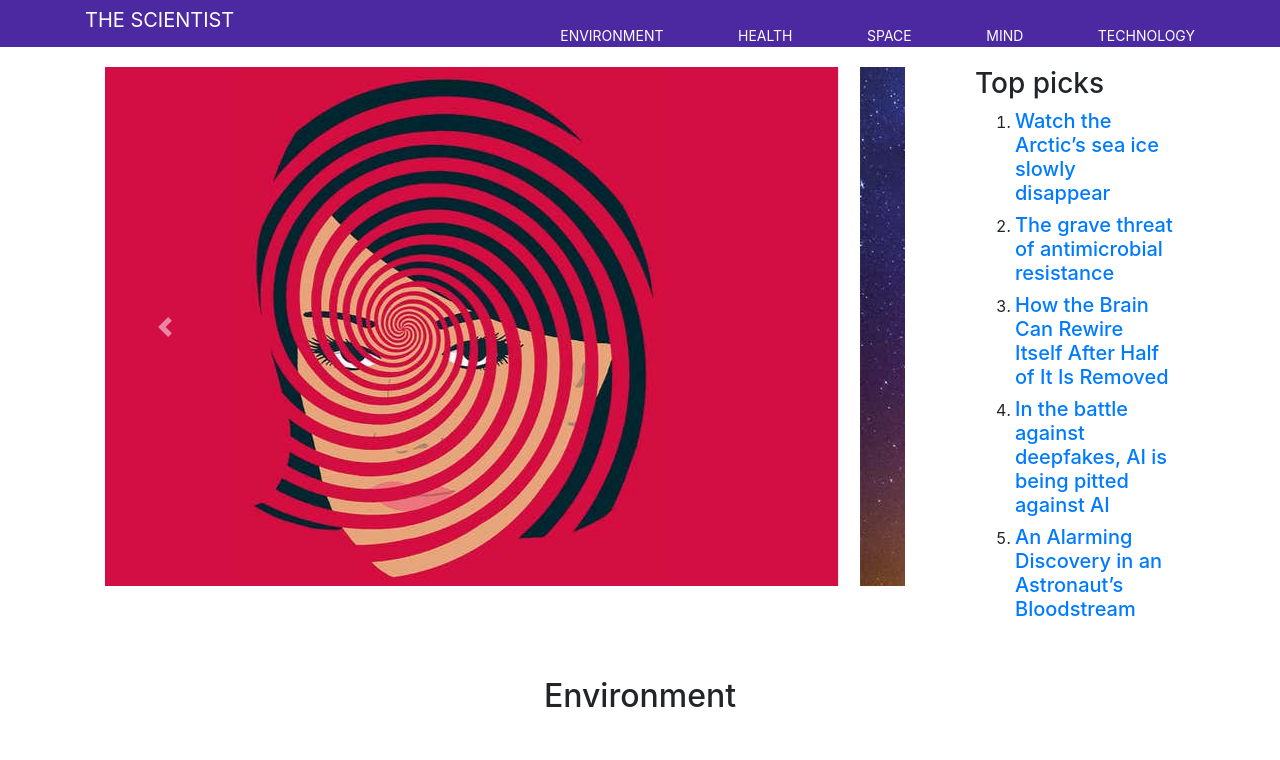
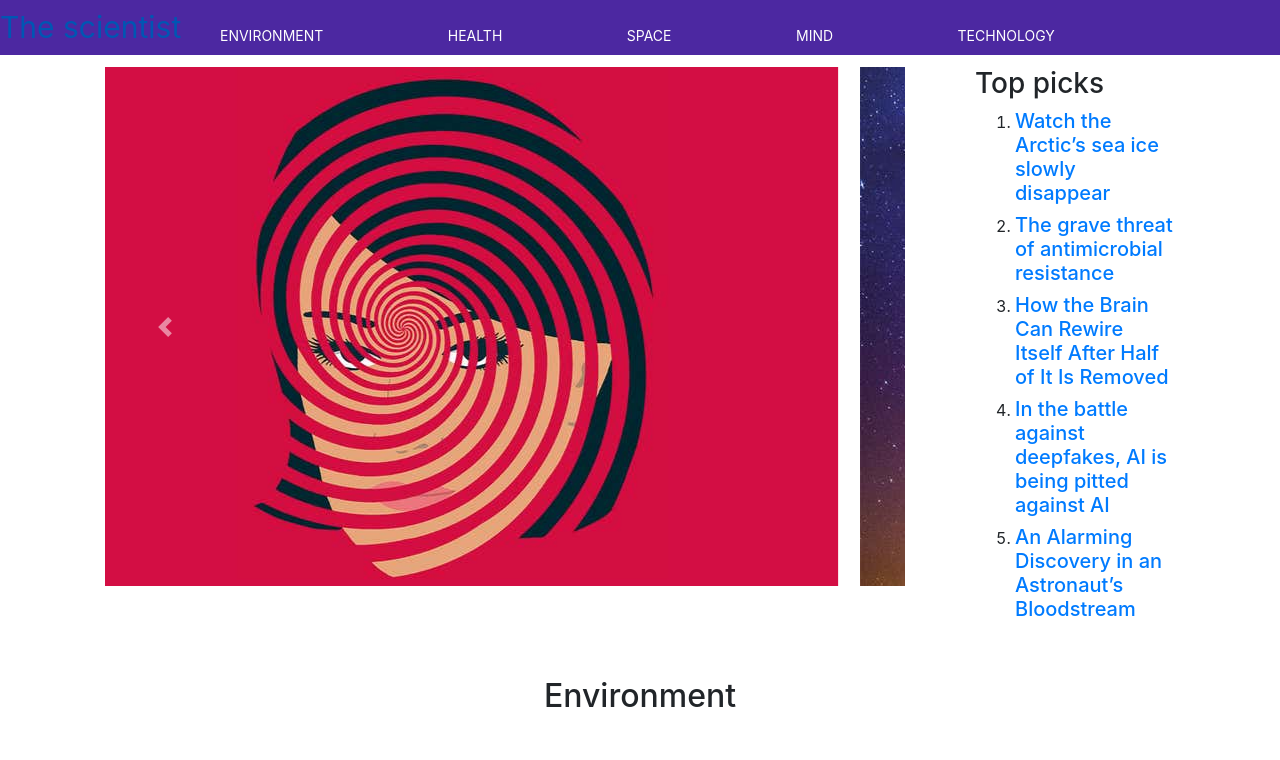
Before and after one commit to maryam-ali-123/Course-project, a plain HTML site: page index.html in a window 1280 px wide. Shown: the top 760 px of the page. Drawn offline with nearby package versions, Linux system fonts and the light colour scheme; grey boxes are pictures that could not be loaded.

Commit message:
navbar->body

```diff
--- a/index.html
+++ b/index.html
@@ -8,18 +8,15 @@
   <link rel="stylesheet" type="text/css" href="style/style.css">
   <link rel="stylesheet" href="https://cdnjs.cloudflare.com/ajax/libs/font-awesome/4.7.0/css/font-awesome.min.css">
   <title>The Scientist</title>
-  <title>The Scientist</title>
 </head>
 
-
-  <!-- heading -->
-  <header>
+<!-- navigation bar -->
+  <body>
+    <div class="container">
     <div class="container" id="nav">
-      <a class="navbar-brand" href="#">The scientist</a>
-
+    <a class="navbar-brand" href="#">The scientist</a>
       <nav>
         <ul>
-
           <li><a href="#Environment">Environment</a></li>
           <li><a href="#Health">Health</a></li>
           <li><a href="#Space">Space</a></li>
@@ -28,10 +25,9 @@
         </ul>
       </nav>
     </div>
-  </header>
+  </div>
 
   <!-- carousel -->
-  <body>
     <div class="container">
       <div class="row">
         <div class="col">
--- a/style/style.css
+++ b/style/style.css
@@ -19,22 +19,13 @@ height:800px;
 height:auto;
 }
 
-header {
-  background: #4C28A1;
-}
-
-header::after {
+nav::after {
   content: '';
   display: table;
   clear: both;
 }
 
-.logo {
-  float: left;
-  padding: 10px 0;
-}
-
-header a {
+nav a {
   color: #FEFEFE;
   text-decoration: none;
   text-transform: uppercase;
@@ -42,7 +33,21 @@ header a {
 }
 
 nav {
+  background: #4C28A1;
   float: right;
+  width: 100%;
+}
+
+.navbar-brand
+{
+  position: absolute;
+  width: 100%;
+  left: 0;
+  text-align: left;
+  margin-left: 30px;
+  font-size: 30px;
+  margin: 0;
+  background: #4C28A1;
 }
 
 nav ul {
@@ -53,9 +58,8 @@ nav ul {
 
 nav li {
   display: inline-block;
-  margin-left: 70px;
+  margin-left: 120px;
   padding-top: 23px;
-
   position: relative;
 }
 
@@ -266,7 +270,7 @@ input[type=submit]:hover {
   margin-right: 30%;
 }
 .contact-h1 {
-  width: 60%
-  margin-left: 60%
-  margin-right: 60%
+  width: 40%
+  margin-left: 50%
+  margin-right: 30%
 }
```
